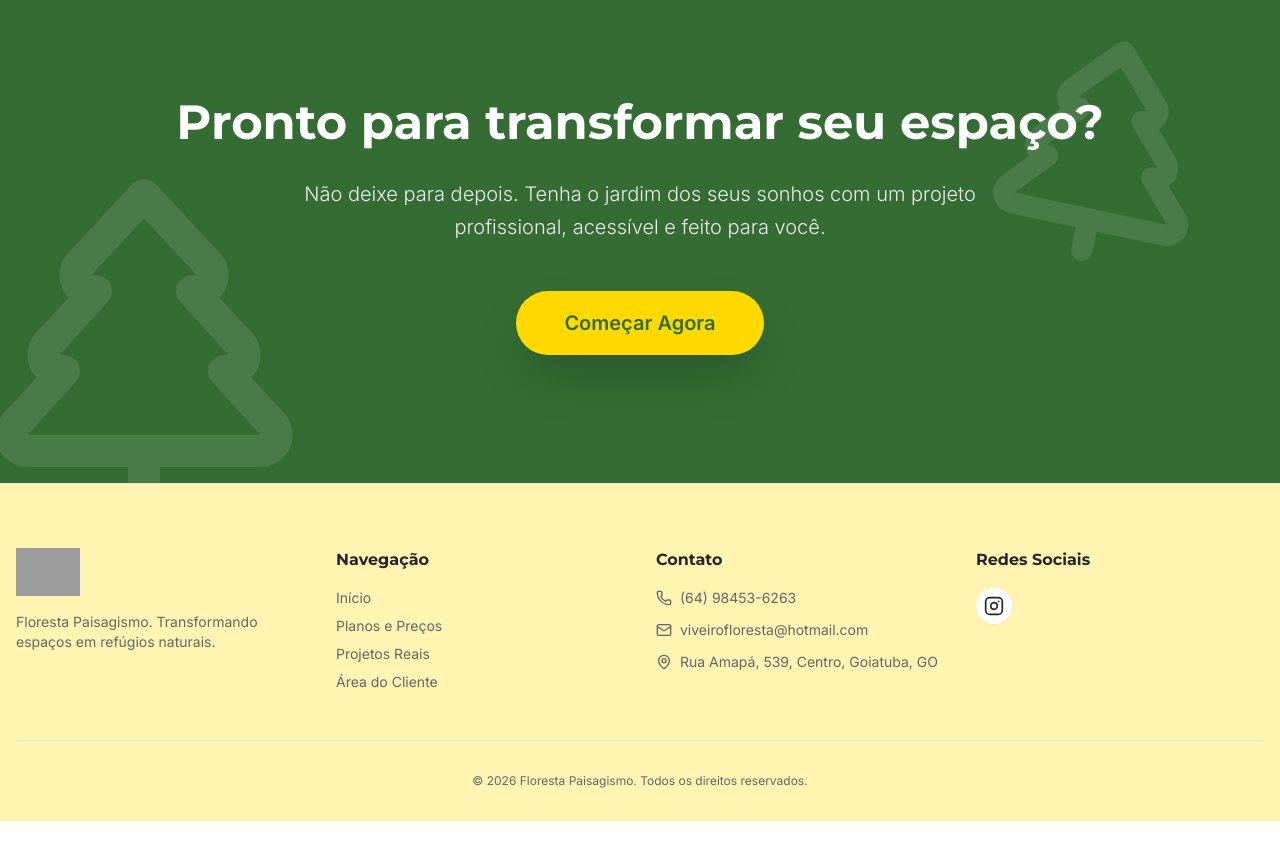
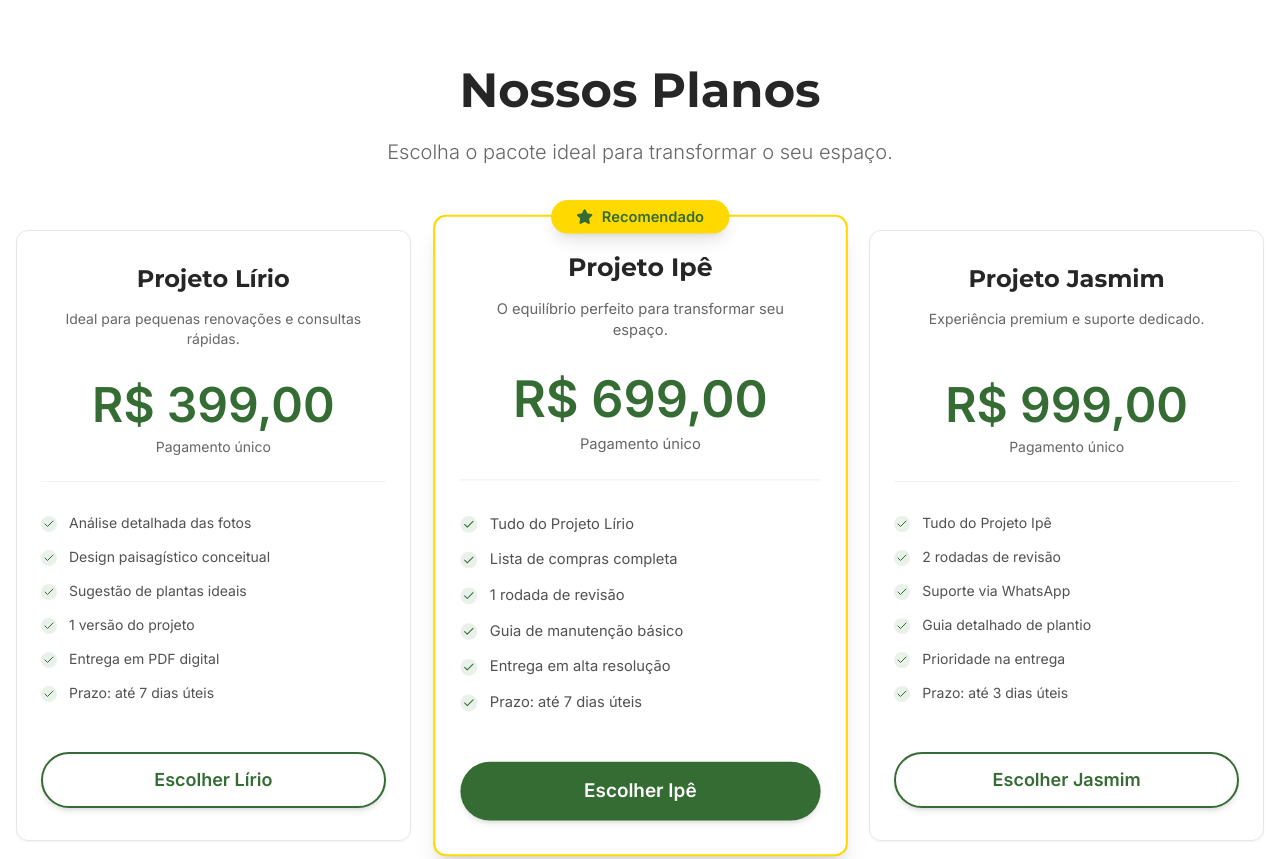
Before and after one commit to geovannesimoes/floresta-paisagismo, a React (Vite) app: page / in a window 1280 px wide. Shown: the part 2100-2959 px from the top of the page. Before the commit the page ends 2921 px from the top, so only its background shows below. Built offline with nearby package versions, Linux system fonts and the light colour scheme; no server answers; the database is empty; grey boxes are pictures that could not be loaded.

Commit message:
Fix plan selection and navigation to order page

```diff
--- /dev/null
+++ b/src/components/PricingCards.tsx
@@ -0,0 +1,87 @@
+import { useNavigate } from 'react-router-dom'
+import { Check, Star } from 'lucide-react'
+import { Button } from '@/components/ui/button'
+import { Card, CardHeader, CardContent, CardFooter } from '@/components/ui/card'
+import { PLAN_DETAILS, PlanName } from '@/lib/plan-constants'
+
+export function PricingCards() {
+  const navigate = useNavigate()
+
+  const handleSelectPlan = (planName: string) => {
+    // Navigate using URL parameters as requested
+    navigate(`/pedido?plan=${encodeURIComponent(planName)}`)
+  }
+
+  return (
+    <div className="grid grid-cols-1 md:grid-cols-3 gap-8 max-w-7xl mx-auto">
+      {(
+        Object.entries(PLAN_DETAILS) as [
+          PlanName,
+          (typeof PLAN_DETAILS)[PlanName],
+        ][]
+      ).map(([planName, plan]) => (
+        <Card
+          key={planName}
+          className={`relative flex flex-col h-full transition-all duration-300 ${
+            plan.highlight
+              ? 'border-2 border-accent shadow-xl scale-105 z-10 bg-white'
+              : 'border border-border shadow-sm hover:shadow-md bg-white/80'
+          }`}
+        >
+          {plan.highlight && (
+            <div className="absolute -top-4 left-1/2 -translate-x-1/2 bg-accent text-primary px-6 py-1.5 rounded-full text-sm font-bold shadow-lg flex items-center gap-2">
+              <Star className="h-4 w-4 fill-current" /> Recomendado
+            </div>
+          )}
+
+          <CardHeader className="text-center pb-2 pt-8">
+            <h3 className="text-2xl font-bold font-heading text-foreground mb-2">
+              Projeto {planName}
+            </h3>
+            <p className="text-sm text-muted-foreground min-h-[40px] px-4">
+              {plan.description}
+            </p>
+          </CardHeader>
+
+          <CardContent className="flex-grow text-center px-6">
+            <div className="mb-8 py-6 border-b border-border/50">
+              <span className="text-5xl font-bold text-primary">
+                R$ {plan.price}
+              </span>
+              <span className="text-muted-foreground text-sm block mt-2">
+                Pagamento único
+              </span>
+            </div>
+
+            <ul className="space-y-4 text-left">
+              {plan.marketing_features.map((feature, idx) => (
+                <li
+                  key={idx}
+                  className="flex items-start gap-3 text-sm text-foreground/80"
+                >
+                  <div className="mt-0.5 p-0.5 rounded-full bg-primary/10 text-primary">
+                    <Check className="h-3 w-3 shrink-0" />
+                  </div>
+                  <span className="leading-tight">{feature}</span>
+                </li>
+              ))}
+            </ul>
+          </CardContent>
+
+          <CardFooter className="pt-6 pb-8 px-6">
+            <Button
+              className={`w-full text-lg h-14 rounded-full font-bold shadow-md transition-all duration-300 ${
+                plan.highlight
+                  ? 'bg-primary hover:bg-primary/90 text-white hover:scale-105'
+                  : 'bg-white border-2 border-primary text-primary hover:bg-primary hover:text-white'
+              }`}
+              onClick={() => handleSelectPlan(planName)}
+            >
+              {plan.cta}
+            </Button>
+          </CardFooter>
+        </Card>
+      ))}
+    </div>
+  )
+}
--- a/src/lib/supabase/client.ts
+++ b/src/lib/supabase/client.ts
@@ -1,17 +1,22 @@
 // AVOID UPDATING THIS FILE DIRECTLY. It is automatically generated.
-import { createClient } from '@supabase/supabase-js';
-import type { Database } from './types';
+import { createClient } from '@supabase/supabase-js'
+import type { Database } from './types'
 
-const SUPABASE_URL = import.meta.env.VITE_SUPABASE_URL as string;
-const SUPABASE_PUBLISHABLE_KEY = import.meta.env.VITE_SUPABASE_PUBLISHABLE_KEY as string;
+const SUPABASE_URL = import.meta.env.VITE_SUPABASE_URL as string
+const SUPABASE_PUBLISHABLE_KEY = import.meta.env
+  .VITE_SUPABASE_PUBLISHABLE_KEY as string
 
 // Import the supabase client like this:
 // import { supabase } from "@/lib/supabase/client";
 
-export const supabase = createClient<Database>(SUPABASE_URL, SUPABASE_PUBLISHABLE_KEY, {
-  auth: {
-    storage: localStorage,
-    persistSession: true,
-    autoRefreshToken: true,
-  }
-});
+export const supabase = createClient<Database>(
+  SUPABASE_URL,
+  SUPABASE_PUBLISHABLE_KEY,
+  {
+    auth: {
+      storage: localStorage,
+      persistSession: true,
+      autoRefreshToken: true,
+    },
+  },
+)
--- a/src/pages/Index.tsx
+++ b/src/pages/Index.tsx
@@ -10,6 +10,7 @@ import {
 } from 'lucide-react'
 import { Button } from '@/components/ui/button'
 import { ProjectCard } from '@/components/ProjectCard'
+import { PricingCards } from '@/components/PricingCards'
 import { projectsService, Project } from '@/services/projectsService'
 import { useSiteSettings } from '@/hooks/use-site-settings'
 import { useSeo } from '@/hooks/use-seo'
@@ -230,7 +231,22 @@ export default function Index() {
         </div>
       </section>
 
-      {/* 4. Final CTA */}
+      {/* 4. Pricing Section (Added) */}
+      <section className="py-24 bg-white">
+        <div className="container mx-auto px-4">
+          <div className="text-center mb-16">
+            <h2 className="text-3xl md:text-5xl font-heading font-bold text-foreground mb-6">
+              Nossos Planos
+            </h2>
+            <p className="text-muted-foreground text-xl max-w-2xl mx-auto font-light">
+              Escolha o pacote ideal para transformar o seu espaço.
+            </p>
+          </div>
+          <PricingCards />
+        </div>
+      </section>
+
+      {/* 5. Final CTA */}
       <section
         className="py-32 bg-primary text-white relative overflow-hidden"
         style={
--- a/src/pages/Pedido.tsx
+++ b/src/pages/Pedido.tsx
@@ -1,5 +1,5 @@
 import { useState, useEffect, useRef } from 'react'
-import { useLocation, useNavigate } from 'react-router-dom'
+import { useNavigate, useSearchParams } from 'react-router-dom'
 import { z } from 'zod'
 import { useForm } from 'react-hook-form'
 import { zodResolver } from '@hookform/resolvers/zod'
@@ -15,7 +15,6 @@ import { Button } from '@/components/ui/button'
 import {
   Form,
   FormControl,
-  FormDescription,
   FormField,
   FormItem,
   FormLabel,
@@ -33,7 +32,7 @@ import {
 import { Card, CardContent } from '@/components/ui/card'
 import { useToast } from '@/hooks/use-toast'
 import { ordersService } from '@/services/ordersService'
-import { cn } from '@/lib/utils'
+import { PLAN_DETAILS, PlanName } from '@/lib/plan-constants'
 
 const formSchema = z.object({
   client_name: z
@@ -53,7 +52,7 @@ const formSchema = z.object({
 
 export default function Pedido() {
   const navigate = useNavigate()
-  const location = useLocation()
+  const [searchParams] = useSearchParams()
   const { toast } = useToast()
   const fileInputRef = useRef<HTMLInputElement>(null)
 
@@ -61,13 +60,22 @@ export default function Pedido() {
   const [loading, setLoading] = useState(false)
   const [loadingText, setLoadingText] = useState('')
 
-  const state = location.state as { plan: string; price: number } | undefined
-  const plan = state?.plan
-  const price = state?.price
+  // Retrieve plan from URL query params (preferred)
+  const planParam = searchParams.get('plan')
 
-  // If no plan is selected, redirect back to plans
+  // Resolve Plan Details
+  const planDetails = planParam
+    ? PLAN_DETAILS[planParam as PlanName]
+    : undefined
+  const plan = planParam
+  // Parse price from string (e.g. "399,00" -> 399.00)
+  const price = planDetails
+    ? parseFloat(planDetails.price.replace(/\./g, '').replace(',', '.'))
+    : 0
+
+  // If no valid plan is selected, redirect back to plans
   useEffect(() => {
-    if (!plan || !price) {
+    if (!plan || !planDetails) {
       toast({
         title: 'Plano não selecionado',
         description: 'Por favor, escolha um plano para continuar.',
@@ -75,7 +83,7 @@ export default function Pedido() {
       })
       navigate('/planos')
     }
-  }, [plan, price, navigate, toast])
+  }, [plan, planDetails, navigate, toast])
 
   const form = useForm<z.infer<typeof formSchema>>({
     resolver: zodResolver(formSchema),
--- a/src/pages/Planos.tsx
+++ b/src/pages/Planos.tsx
@@ -1,22 +1,13 @@
-import { Link, useNavigate } from 'react-router-dom'
-import { Check, Star } from 'lucide-react'
 import { Button } from '@/components/ui/button'
-import { Card, CardHeader, CardContent, CardFooter } from '@/components/ui/card'
 import { useSeo } from '@/hooks/use-seo'
-import { PLAN_DETAILS, PlanName } from '@/lib/plan-constants'
+import { PricingCards } from '@/components/PricingCards'
 
 export default function Planos() {
-  const navigate = useNavigate()
-
   useSeo({
     title: 'Nossos Planos | Floresta Paisagismo',
     description:
       'Escolha o plano ideal para o seu projeto de paisagismo. Opções acessíveis com entrega rápida e suporte especializado.',
   })
-
-  const handleSelectPlan = (planName: string) => {
-    navigate('/pedido', { state: { selectedPlan: planName } })
-  }
 
   return (
     <div className="pt-32 pb-24 bg-stone-50 min-h-screen">
@@ -31,76 +22,7 @@ export default function Planos() {
           </p>
         </div>
 
-        <div className="grid grid-cols-1 md:grid-cols-3 gap-8 max-w-7xl mx-auto">
-          {(
-            Object.entries(PLAN_DETAILS) as [
-              PlanName,
-              (typeof PLAN_DETAILS)[PlanName],
-            ][]
-          ).map(([planName, plan]) => (
-            <Card
-              key={planName}
-              className={`relative flex flex-col h-full transition-all duration-300 ${
-                plan.highlight
-                  ? 'border-2 border-accent shadow-xl scale-105 z-10 bg-white'
-                  : 'border border-border shadow-sm hover:shadow-md bg-white/80'
-              }`}
-            >
-              {plan.highlight && (
-                <div className="absolute -top-4 left-1/2 -translate-x-1/2 bg-accent text-primary px-6 py-1.5 rounded-full text-sm font-bold shadow-lg flex items-center gap-2">
-                  <Star className="h-4 w-4 fill-current" /> Recomendado
-                </div>
-              )}
-
-              <CardHeader className="text-center pb-2 pt-8">
-                <h3 className="text-2xl font-bold font-heading text-foreground mb-2">
-                  Projeto {planName}
-                </h3>
-                <p className="text-sm text-muted-foreground min-h-[40px] px-4">
-                  {plan.description}
-                </p>
-              </CardHeader>
-
-              <CardContent className="flex-grow text-center px-6">
-                <div className="mb-8 py-6 border-b border-border/50">
-                  <span className="text-5xl font-bold text-primary">
-                    R$ {plan.price}
-                  </span>
-                  <span className="text-muted-foreground text-sm block mt-2">
-                    Pagamento único
-                  </span>
-                </div>
-
-                <ul className="space-y-4 text-left">
-                  {plan.marketing_features.map((feature, idx) => (
-                    <li
-                      key={idx}
-                      className="flex items-start gap-3 text-sm text-foreground/80"
-                    >
-                      <div className="mt-0.5 p-0.5 rounded-full bg-primary/10 text-primary">
-                        <Check className="h-3 w-3 shrink-0" />
-                      </div>
-                      <span className="leading-tight">{feature}</span>
-                    </li>
-                  ))}
-                </ul>
-              </CardContent>
-
-              <CardFooter className="pt-6 pb-8 px-6">
-                <Button
-                  className={`w-full text-lg h-14 rounded-full font-bold shadow-md transition-all duration-300 ${
-                    plan.highlight
-                      ? 'bg-primary hover:bg-primary/90 text-white hover:scale-105'
-                      : 'bg-white border-2 border-primary text-primary hover:bg-primary hover:text-white'
-                  }`}
-                  onClick={() => handleSelectPlan(planName)}
-                >
-                  {plan.cta}
-                </Button>
-              </CardFooter>
-            </Card>
-          ))}
-        </div>
+        <PricingCards />
 
         <div className="mt-20 text-center bg-white p-8 rounded-2xl border border-border max-w-4xl mx-auto shadow-sm">
           <h3 className="text-xl font-bold mb-4">Dúvidas sobre o projeto?</h3>
```
Also changed, not shown: src/lib/supabase/types.ts (+54 -54 lines).
